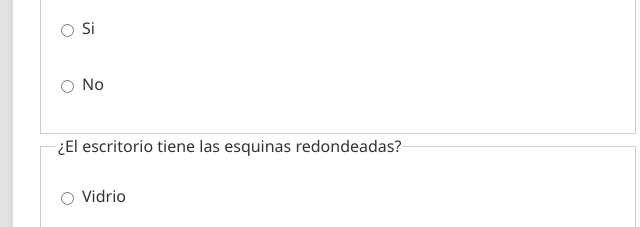
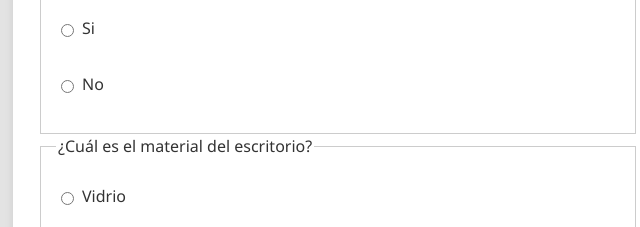
Before and after one commit to jadames16/inspeccion, a plain HTML site: page inspeccion.html in a window 1280 px wide. Shown: the part 2660-2887 px from the top of the page, 302-942 px from the left. Drawn offline with Linux system fonts and the light colour scheme.

Commit message:
Update inspeccion.html

```diff
--- a/inspeccion.html
+++ b/inspeccion.html
@@ -486,7 +486,7 @@
       </fieldset>
 
       <fieldset>
-        <legend>¿El escritorio tiene las esquinas redondeadas?</legend>
+        <legend>¿Cuál es el material del escritorio?</legend>
 
     <div class="opcion">
 
```
